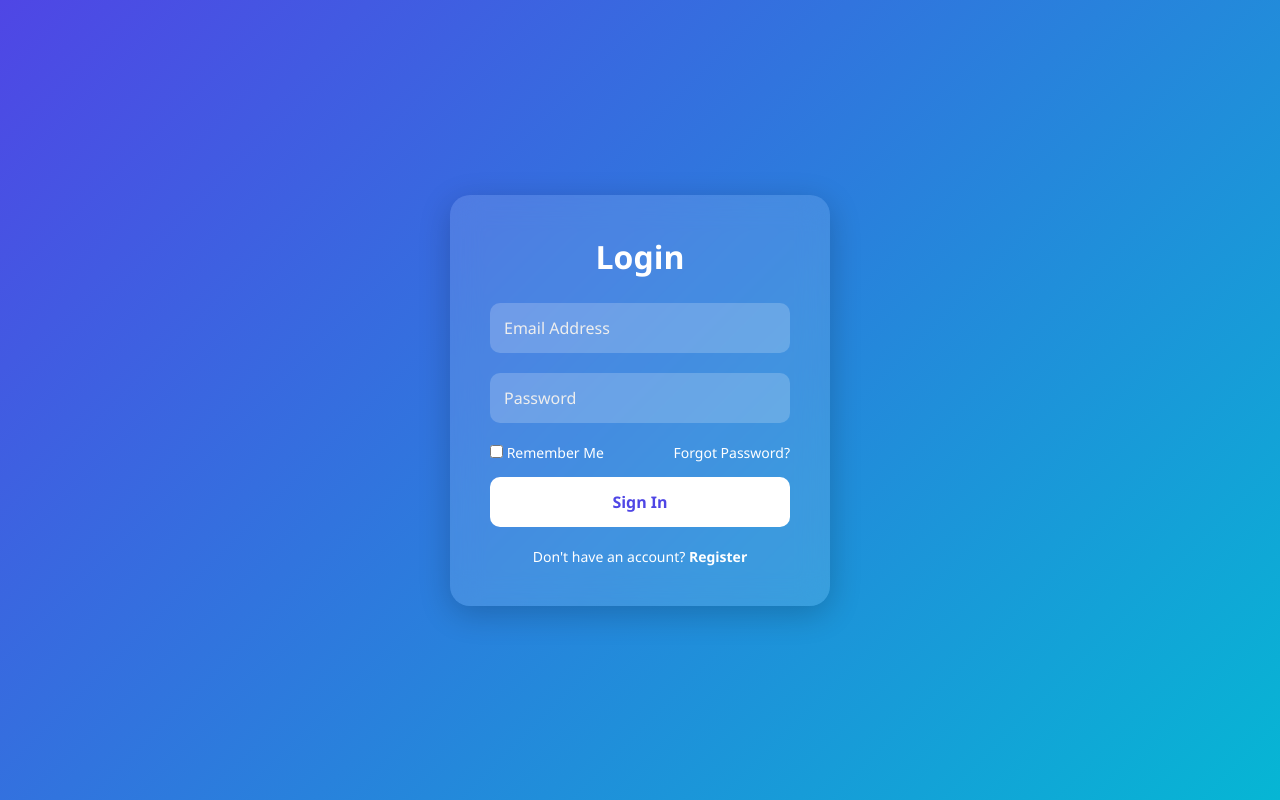
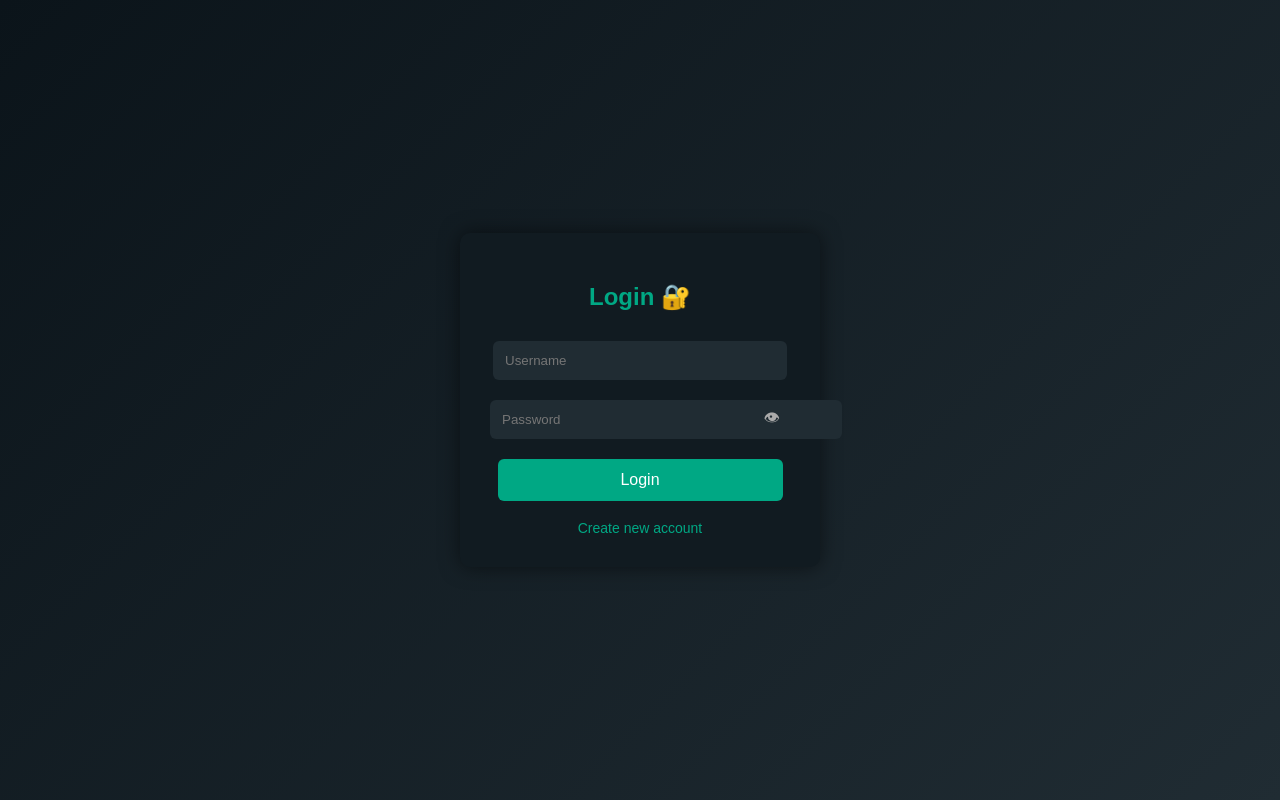
Before and after one commit to prajapatianuradha011-art/flask-app, a Flask app: page /login in a window 1280 px wide. Run offline with Flask 3, Linux system fonts and the light colour scheme.

Commit message:
Update login.html

```diff
--- a/templates/login.html
+++ b/templates/login.html
@@ -1,133 +1,50 @@
 <!DOCTYPE html>
 <html lang="en">
+
 <head>
-<meta charset="UTF-8">
-<meta name="viewport" content="width=device-width, initial-scale=1.0">
-<title>Modern Login Page</title>
+    <meta charset="UTF-8">
+    <meta name="viewport" content="width=device-width, initial-scale=1.0">
+    <title>Login</title>
+    <link rel="stylesheet" href="{{ url_for('static', filename='auth.css') }}">
+</head>
 
-<style>
-*{
-    margin:0;
-    padding:0;
-    box-sizing:border-box;
-    font-family:'Segoe UI', sans-serif;
-}
-
-body{
-    display:flex;
-    justify-content:center;
-    align-items:center;
-    min-height:100vh;
-    background: linear-gradient(135deg, #4f46e5, #06b6d4);
-}
-
-.container{
-    width:380px;
-    padding:40px;
-    background:rgba(255,255,255,0.12);
-    border-radius:20px;
-    backdrop-filter:blur(15px);
-    box-shadow:0 8px 32px rgba(0,0,0,0.2);
-    text-align:center;
-    color:white;
-}
-
-.container h2{
-    margin-bottom:25px;
-    font-size:32px;
-}
-
-.input-box{
-    position:relative;
-    margin:20px 0;
-}
-
-.input-box input{
-    width:100%;
-    padding:14px;
-    border:none;
-    outline:none;
-    border-radius:10px;
-    background:rgba(255,255,255,0.2);
-    color:white;
-    font-size:16px;
-}
-
-.input-box input::placeholder{
-    color:#eee;
-}
-
-.options{
-    display:flex;
-    justify-content:space-between;
-    font-size:14px;
-    margin:15px 0;
-}
-
-.options a{
-    color:white;
-    text-decoration:none;
-}
-
-.btn{
-    width:100%;
-    padding:14px;
-    border:none;
-    border-radius:10px;
-    background:white;
-    color:#4f46e5;
-    font-size:16px;
-    font-weight:bold;
-    cursor:pointer;
-    transition:0.3s;
-}
-
-.btn:hover{
-    background:#f1f5f9;
-    transform:translateY(-2px);
-}
-
-.register{
-    margin-top:20px;
-    font-size:14px;
-}
-
-.register a{
-    color:#fff;
-    font-weight:bold;
-    text-decoration:none;
-}
-</style>
-</head>
 <body>
 
-<div class="container">
-    <h2>Login</h2>
+    <div class="auth-box">
+        <h2>Login 🔐</h2>
 
-    <form>
-        <div class="input-box">
-            <input type="email" placeholder="Email Address" required>
-        </div>
+        <!-- Error Message -->
+        {% if error %}
+        <p style="color:red;">{{ error }}</p>
+        {% endif %}
 
-        <div class="input-box">
-            <input type="password" placeholder="Password" required>
-        </div>
+        <form method="POST">
+            <input name="username" placeholder="Username" required>
 
-        <div class="options">
-            <label>
-                <input type="checkbox"> Remember Me
-            </label>
-            <a href="#">Forgot Password?</a>
-        </div>
+            <div class="password-box">
+                <input id="password" name="password" type="password" placeholder="Password" required>
+                <span class="toggle-eye" onclick="togglePassword()">👁</span>
+            </div>
 
-        <button type="submit" class="btn">Sign In</button>
+            <button type="submit">Login</button>
+        </form>
 
-        <div class="register">
-            Don't have an account?
-            <a href="#">Register</a>
-        </div>
-    </form>
-</div>
+        <br>
+        <a href="/signup">Create new account</a>
+    </div>
+
+    <script>
+        function togglePassword() {
+            var pass = document.getElementById("password");
+
+            if (pass.type === "password") {
+                pass.type = "text";
+            } else {
+                pass.type = "password";
+            }
+        }
+    </script>
 
 </body>
+
 </html>
```
